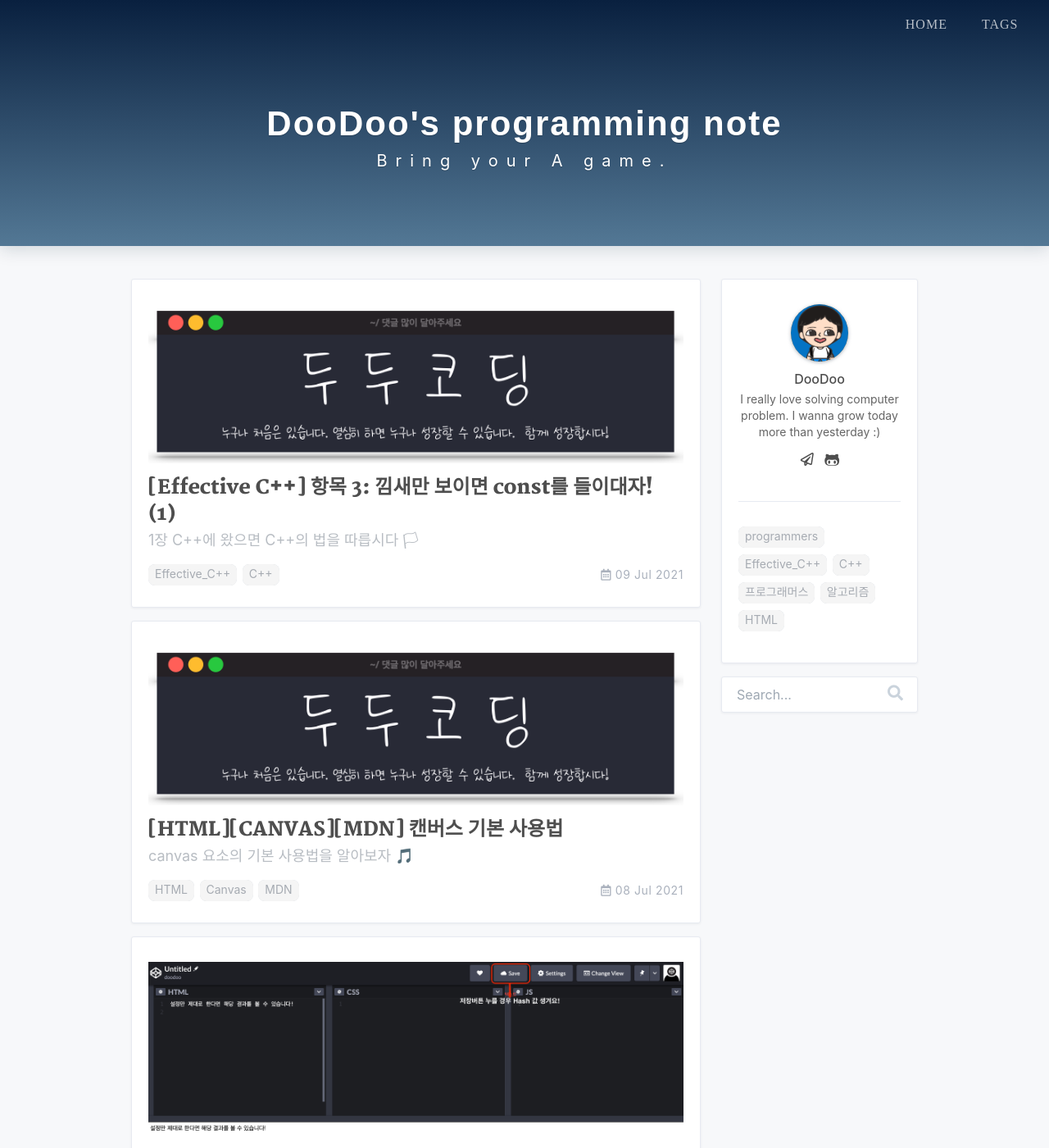
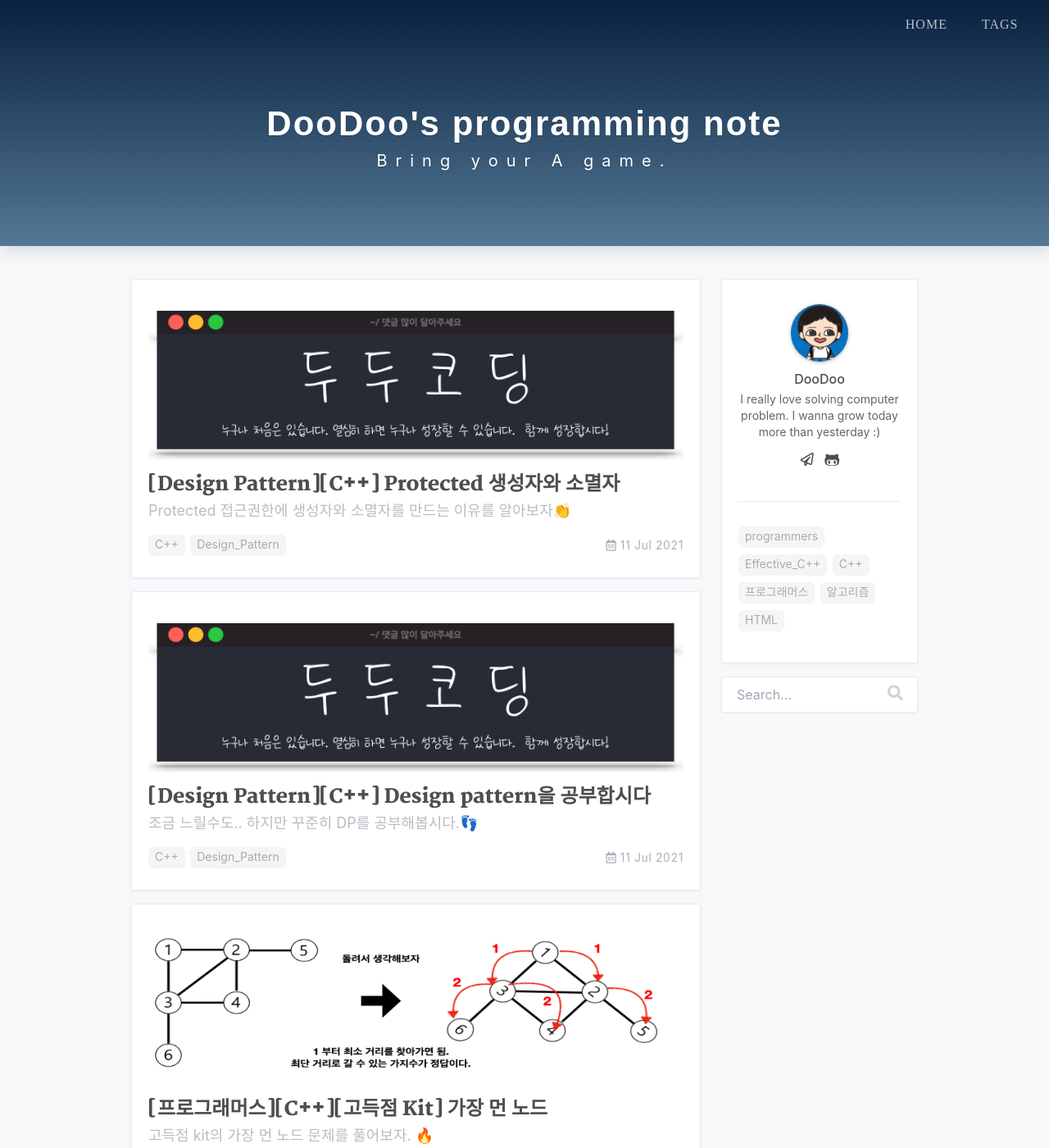
Before and after one commit to 0xd00d00/0xd00d00.github.io, a Jekyll site: the page built from index.html, in a window 1280 px wide and 1400 px high. Shown: the whole window at 82% size. Built offline with Jekyll 4.4.1, drawn with Linux system fonts in a browser that asks for light colours; nearby versions of some CDN libraries; some web fonts are replaced; the list of posts is cut into pages by our own code; a style sheet for code colours, icons or effects is not loaded; some of the changed text lies outside the part shown.

Commit message:
[post] add draft post

````diff
--- a/_layouts/post.html
+++ b/_layouts/post.html
@@ -17,7 +17,7 @@
           {% endfor %}
 
 				<a href="https://hits.seeyoufarm.com" style="float:right;
-																							line-height:40px;"><img
+																							line-height:35px;"><img
 					 src="https://hits.seeyoufarm.com/api/count/incr/badge.svg?url=http%3A%2F%2F0xd00d00.github.io%2F{{
 								page.date | date :"%y"}}%2F{{page.date | date
 																	 :"%m"}}%2F{{page.date | date
--- /dev/null
+++ b/_posts/2021-07-10-effective_6.md
@@ -0,0 +1,45 @@
+---
+layout: post
+author: doodoo
+title: "[Effective C++] 항목 3: 낌새만 보이면 const를 들이대자! (2)"
+subtitle: "1장 C++에 왔으면 C++의 법을 따릅시다 🏳"
+date: 2021-07-10
+cover: /assets/img/default.png
+tags: Effective_C++ C++
+---
+Effective C++ 책을 읽고 정리하고자 합니다. <br>
+해당 포스팅은 이전 포스팅에 연계되어 진행됩니다. <br>
+[이전 포스팅]() 을 읽고 해당 포스팅을 읽으면 더욱 더 이해하기 쉬울 겁니다 🙏
+
+궁금한 점, 보안점 남겨주시면 성실히 답변하겠습니다. 😁 <br>
+\+ 감상평 댓글로 남겨주시면 힘이됩니다. 🙇
+
+### const 함수 선언
+const의 가장 강점은 함수 선언 할 때 사용하는 것이다. 함수 선언문에 있어 const 는 ~~“반환값”~~ ([이전 포스팅]() 에서 다룸.), “각각의 매개변수”, “멤버함수” 앞 혹은 함수 전체에 const 성질을 부여할 수도 있다.
+
+*🌱 매개변수의 const 화*
+
+보통 매개변수를 `const`화 하는 이유는 "상수 객체"를 사용하자는 것이다. 코드
+효율을 위해 아주 중요한 부분이기도 하다. 우리가 이후 [항목 20]() 에서 다루겠지만  C++ 프로그램의 성능을 높이는 핵심 기법 중 하나로 객체 전달을 *상수 객체에 대한 참조다 (reference-to-const)* 기법을 사용한다.
+
+실제 프로그램 내에서 상수객체가 생기는 경우는 두 가지이다.
+- 상수 객체에 대한 포인터가 전달될 경우
+- 상수 객체에 대한 참조자로 객체가 전달 될 경우
+
+```cpp
+// 해당 함수는 상수 객체에 대한 참조자로 전달 될 경우다.
+void print (const TextBlock& ctb) {
+	...
+}
+```
+
+위의 예시를 보면 객체를 `print` 함수에 전달 할 경우 상수 객체가 생긴다는 것을 알
+수 있다. *참조자*는 포인터로 구현이 가능하다. (해당 부분은 [항목 20]()부분에서
+		다루도록 하자.)
+
+*🌱 멤버 함수의 const 화*
+
+멤버 함수에 붙은 `const` 키워드의 역할은 "해당 멤버 함수가 상수 객체에 대해 호출
+될 함수이다." 라는 것을 알려 주는 것이다.
+
+왜 중요할까? 🤔
--- /dev/null
+++ b/_posts/2021-07-10-programmers_distance.md
@@ -0,0 +1,22 @@
+---
+layout: post
+author: doodoo
+title: "[프로그래머스][C++][고득점 Kit] 가장 먼 노드"
+subtitle: "고득점 kit의 가장 먼 노드 문제를 풀어보자. 🔥"
+date: 2021-07-10
+cover: /assets/img/graph_distance.png
+tags: 프로그래머스 알고리즘 Graph BFS
+---
+
+해당 문제는 고득점 kit의 가장 먼 노드 문제입니다. 문제는 [여기](https://programmers.co.kr/learn/courses/30/lessons/49189) 클릭해서 확인해주세요! (문제 저작권 보호차원 링크로 공유드립니다😟)
+
+궁금한 점, 보안점 남겨주시면 성실히 답변하겠습니다. 😁 <br>
+\+ 감상평 댓글로 남겨주시면 힘이됩니다. 🙇
+
+### 풀이
+해당 문제는 가장 멀리 떨어진 노드에 도달하는 *최단 경로의 개수* 를 구하는
+문제이다.
+
+본인은 해당 문제를 `Graph` 와 `BFS`를 통해 해결하였다. 해당 문제에서 중요한 점은
+Graph를 만들 수 있는지, 최단 경로를 구할 수 있는지이다. 최단 경로를 구하는
+방식은 DFS / BFS 두 가지가 존재한다. 하지만,
--- /dev/null
+++ b/_posts/2021-07-11-design_pattern_1.md
@@ -0,0 +1,23 @@
+---
+layout: post
+author: doodoo
+title: "[Design Pattern][C++] Design pattern을 공부합시다"
+subtitle: "조금 느릴수도.. 하지만 꾸준히 DP를 공부해봅시다.👣"
+date: 2021-07-11
+cover: /assets/img/default.png
+tags: C++ Design_Pattern
+---
+
+안녕하세요. <br>
+디자인 패턴에 대해서 공부한 것들을 정리하고자 합니다. 해당 정리는 [강의](https://www.ecourse.co.kr/course/design_pattern_in_cpp/) 를
+참고합니다. "강석민 강사님의 C++" 강의도 정말 감명 깊게 들었으며, 시간이 되면
+해당 강의들도 정리하고 합니다.
+
+제가 정리한 블로그를 읽는 것도 좋지만 전체적 맥락을 이해하기 위해선 강석민
+강사님의 [강의](https://www.ecourse.co.kr/) 를 들어보는 것을 추천합니다. (후회하지 않을 것이라 장담합니다. 😎)
+
+하지만 시간이 없고, 패턴의 일부분만 빠르게 보고싶다. 그럼 당연 제 블로그를
+참고해주세요! 강석민 강사님의 강의 뿐 아니라 필요하고 이해되지 않는 부분들은
+다른 자료들을 찾아보고 같이 정리했습니다! 많이봐주세요! 🙄
+
+\+ 감상평 댓글로 남겨주시면 힘이됩니다. 🙇
--- /dev/null
+++ b/_posts/2021-07-11-design_pattern_2.md
@@ -0,0 +1,18 @@
+---
+layout: post
+author: doodoo
+title: "[Design Pattern][C++] Protected 생성자와 소멸자"
+subtitle: "Protected 접근권한에 생성자와 소멸자를 만드는 이유를 알아보자👏 "
+date: 2021-07-11
+cover: /assets/img/default.png
+tags: C++ Design_Pattern
+---
+C++ 디자인 패턴 강의를 듣고 정리하고자 합니다. 자세한 내용은 [여기](https://0xd00d00.github.io/2021/07/11/design_pattern_1.html)를 클릭해주세요.
+
+궁금한 점, 보안점 남겨주시면 성실히 답변하겠습니다. 😁 <br>
+\+ 감상평 댓글로 남겨주시면 힘이됩니다. 🙇
+
+### Protected 생성자
+우리는 보통 default 생성자 혹은 일반 생성자를 생성할 때, `public` 접근권한에
+정의해 구현하곤 한다. 하지만, 오픈 소스를 보면 생성자를 `protected` 접근권한에
+두는 경우가 종종 존재한다. 많은 이유가 있겠지만, *Design* 관점에서 해당
--- a/_posts/appendix.txt
+++ b/_posts/appendix.txt
@@ -8,6 +8,10 @@
 2. Canvas API (canvas_1)
   - 사진 추가
   - WebGL 포스팅 연결하기
+
+3. effective_6 내 링크 추가
+- 항목 20번과 연결해줘야함.
+- 포인터 부분 확인해야함.
 
 
 # 블로그 개발할 때 필요한 정보들
````
Also changed, not shown: assets/css/app.min.css, assets/img/graph_distance.png (added), assets/img/graph_structure.png (added), assets/img/remove_pair.png (added).
